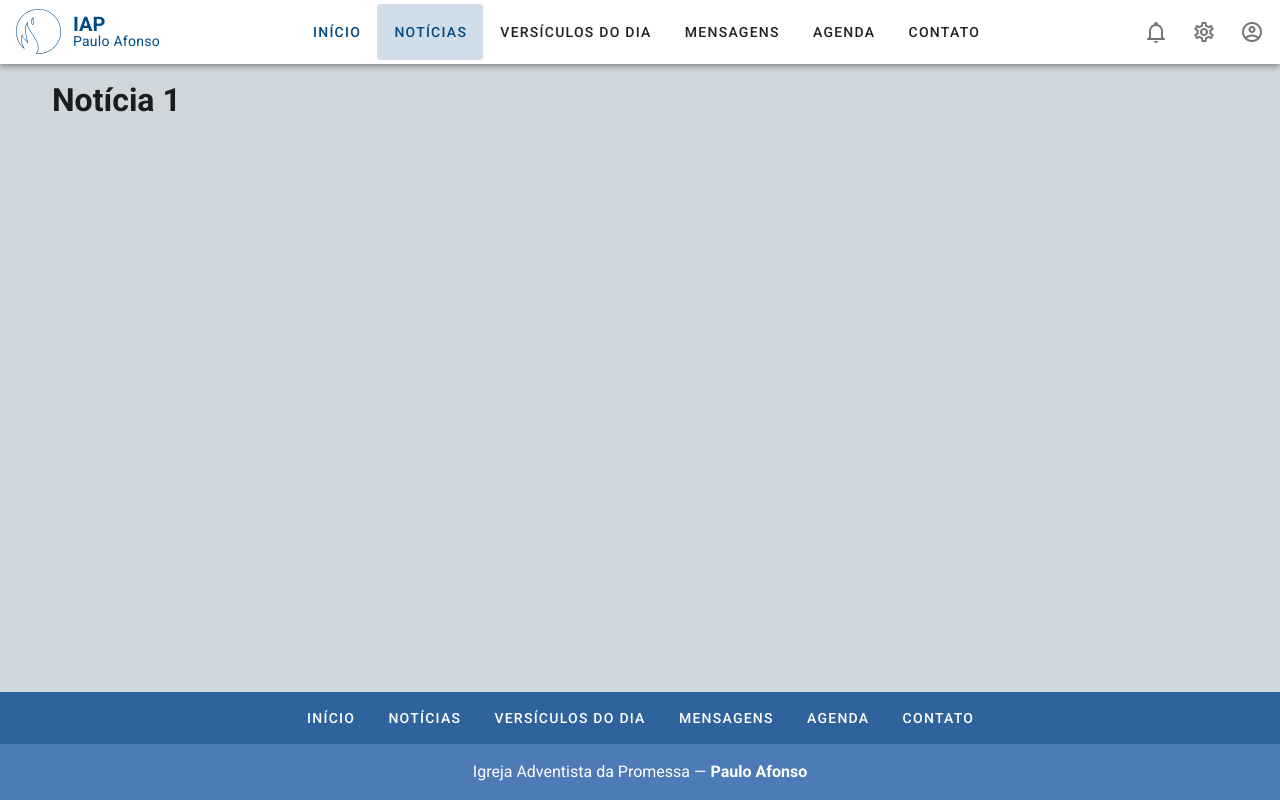
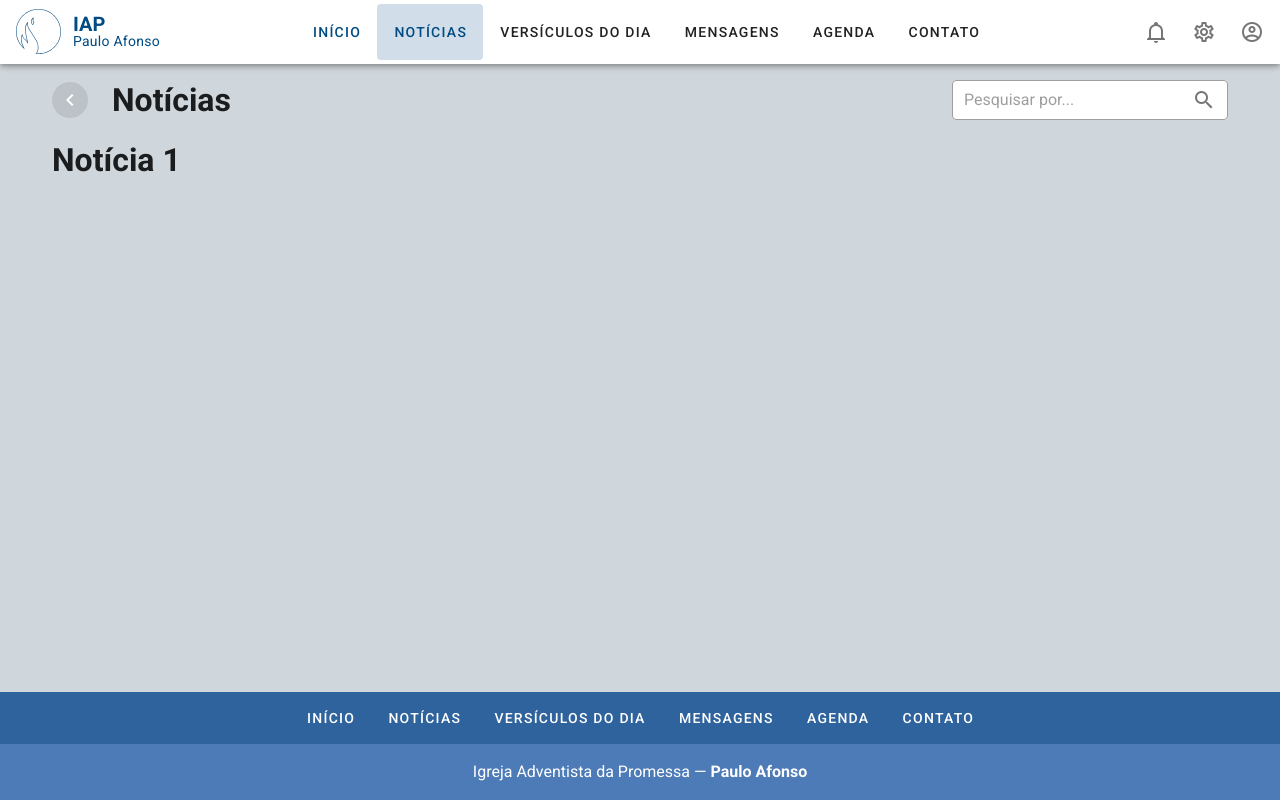
Before and after one commit to PedroPauloML/iap-vue, a Vue app: page /news/1 in a window 1280 px wide. Built offline with nearby package versions, Linux system fonts and the light colour scheme.

Commit message:
Created searching box of news, and visualization of a new

```diff
--- /dev/null
+++ b/src/components/news/NewsHeader.vue
@@ -0,0 +1,73 @@
+<template>
+  <div id="news-header" class="mb-3">
+    <v-row>
+      <v-slide-x-transition>
+        <v-col v-if="back_route" cols="auto" class="d-flex align-center">
+          <router-link :to="back_route" v-slot="{ href }">
+            <v-btn icon link color="gray" :to="href">
+              <v-icon color="white">mdi-chevron-left</v-icon>
+            </v-btn>
+          </router-link>
+        </v-col>
+      </v-slide-x-transition>
+
+      <v-col>
+        <h1>Notícias</h1>
+      </v-col>
+
+      <v-col cols="12" md="3" sm="5" class="d-flex align-center">
+        <v-text-field
+          name="search"
+          v-model="search"
+          placeholder="Pesquisar por..."
+          append-icon="mdi-magnify"
+          background-color="white"
+          width="100"
+          outlined
+          clearable
+          dense
+          :hide-details="true"
+          @keyup.enter="searchNews"
+          @click:append="searchNews"
+          :disabled="searching"
+        ></v-text-field>
+      </v-col>
+    </v-row>
+  </div>
+</template>
+
+<script>
+export default {
+  props: {
+    back_route: Object,
+    value: {
+      type: String,
+    },
+    searching: Boolean,
+  },
+  data() {
+    return {
+      search: this.value,
+    };
+  },
+  watch: {
+    value(val) {
+      this.search = val;
+    },
+    back_route(val, oldVal) {
+      console.log(val, oldVal);
+    },
+  },
+  methods: {
+    searchNews() {
+      if (this.$router.currentRoute.name == "news") {
+        this.$emit("input", this.search);
+      } else {
+        this.$router.push({ name: "news", query: { search: this.search } });
+      }
+    },
+  },
+};
+</script>
+
+<style></style>
--- a/src/pages/news/index.vue
+++ b/src/pages/news/index.vue
@@ -1,12 +1,7 @@
 <template>
   <div id="news">
-    <v-row>
-      <v-col>
-        <h1>Notícias</h1>
-      </v-col>
-    </v-row>
-
-    <v-row>
+    <p v-if="search" class="title"><b>Pesquisando por:</b> {{ search }}</p>
+    <v-row v-if="!searching">
       <v-col
         v-for="(news, group_index) in grouped_news"
         :key="group_index"
@@ -40,6 +35,10 @@
         />
       </v-col>
     </v-row>
+
+    <v-row v-else align="center" justify="center">
+      <v-progress-linear indeterminate color="primary"></v-progress-linear>
+    </v-row>
   </div>
 </template>
 
@@ -48,6 +47,7 @@ import NewsPoster from "../../components/news/NewsPoster";
 
 export default {
   components: { NewsPoster },
+  props: { search: String, searching: Boolean },
   data() {
     return {
       news: new Array(10).fill({
@@ -60,11 +60,21 @@ export default {
     };
   },
   created() {
-    console.log(this.grouped_news);
+    if (this.$route.query.search) {
+      this.$emit("search", this.$route.query.search);
+    }
   },
   methods: {
     generateRatio(row, col) {
       return row % 2 == 0 ? (col == 0 ? "1" : "2") : col == 2 ? "1" : "2";
+    },
+  },
+  watch: {
+    search() {
+      this.$emit("searching", true);
+      setTimeout(() => {
+        this.$emit("searching", false);
+      }, 1000);
     },
   },
   computed: {
@@ -97,6 +107,10 @@ export default {
       return group;
     },
   },
+  beforeRouteLeave(to, from, next) {
+    next();
+    this.$emit("clearInputSearch");
+  },
 };
 </script>
 
--- /dev/null
+++ b/src/pages/news/layout.vue
@@ -0,0 +1,42 @@
+<template>
+  <div id="news-layout">
+    <NewsHeader
+      :back_route="back_route"
+      v-model="search"
+      :searching="searching"
+    />
+    <router-view
+      @clearInputSearch="clearInputSearch"
+      @setBackRoute="setBackRoute"
+      :search="search"
+      v-on:search="(value) => (search = value)"
+      :searching="searching"
+      v-on:searching="(value) => (searching = value)"
+    ></router-view>
+  </div>
+</template>
+
+<script>
+import NewsHeader from "../../components/news/NewsHeader";
+export default {
+  data() {
+    return {
+      back_route: null,
+      search: "",
+      searching: false,
+    };
+  },
+  components: { NewsHeader },
+  methods: {
+    setBackRoute(route) {
+      this.back_route = route;
+      console.log(this.back_route);
+    },
+    clearInputSearch() {
+      this.search = "";
+    },
+  },
+};
+</script>
+
+<style></style>
--- a/src/pages/news/show.vue
+++ b/src/pages/news/show.vue
@@ -5,7 +5,20 @@
 </template>
 
 <script>
-export default {};
+export default {
+  data() {
+    return {
+      back_router: "/news",
+    };
+  },
+  created() {
+    this.$emit("setBackRoute", { name: "news" });
+  },
+  beforeRouteLeave(to, from, next) {
+    this.$emit("setBackRoute", null);
+    next();
+  },
+};
 </script>
 
 <style></style>
--- a/src/router.js
+++ b/src/router.js
@@ -7,6 +7,7 @@ import Router from "vue-router";
 // This components will be loaded just when used, improving your site performance
 // const Login = () => import("./pages/Login");
 const HomeIndex = () => import("./pages/home/index");
+const NewsLayout = () => import("./pages/news/layout");
 const NewsIndex = () => import("./pages/news/index");
 const NewsShow = () => import("./pages/news/show");
 const VerseOfDayIndex = () => import("./pages/verse_of_day/index");
@@ -34,8 +35,13 @@ const router = new Router({
 
     // NEWS
     {
+      path: "/news",
+      component: NewsLayout,
+      meta: { title: `Notícias | ${site_name}` },
+      children: [
+        {
           name: "news",
-      path: "/news",
+          path: "",
           component: NewsIndex,
           meta: { title: `Notícias | ${site_name}` },
         },
@@ -44,6 +50,8 @@ const router = new Router({
           path: "/news/:id",
           component: NewsShow,
           meta: { title: `Notícias | ${site_name}` },
+        },
+      ],
     },
 
     // VERSE OF DAY
```
Lines whose indentation alone changed are shown as unchanged.
